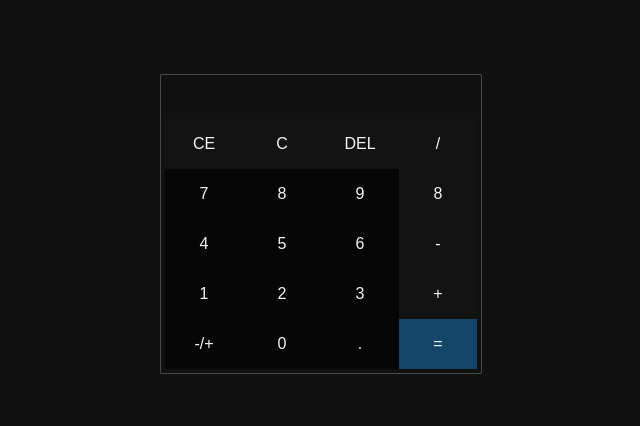
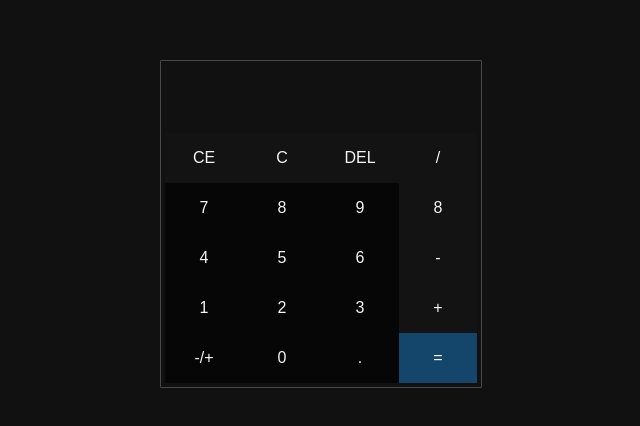
Before and after one commit to InverMN/angular-claculator, an Angular app: page / in a window 1280 px wide. Shown: the part 176-602 px from the top of the page, without its empty margins (320-960 px from the left). Built offline with nearby package versions, Linux system fonts and the light colour scheme.

Commit message:
Add min height and smaller border to Display component

```diff
--- a/src/app/display/display.component.css
+++ b/src/app/display/display.component.css
@@ -1,5 +1,6 @@
 :host {
-  margin: 20px 12px;
+  margin: 14px 12px;
   font-size: 35px;
   text-align: right;
+  min-height: 40px;
 }
```
